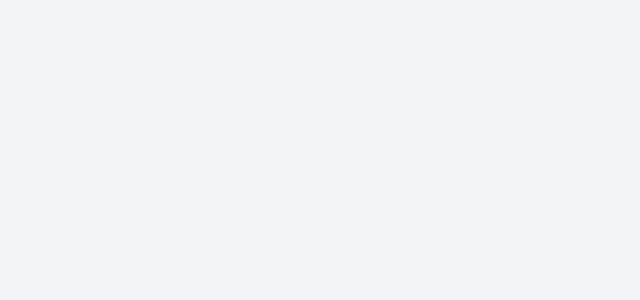
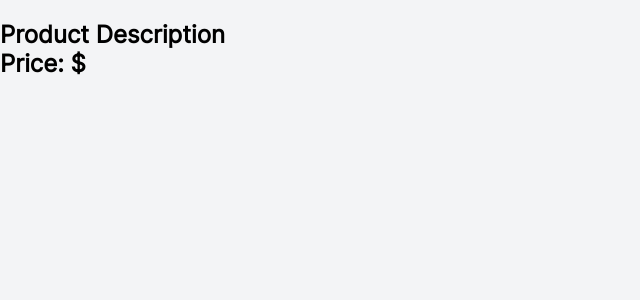
Before and after one commit to mavrk-mose/E-commerce, a React (Vite) app: page /description in a window 1280 px wide. Before the commit this address had no page. Shown: the top 300 px of the page, without its empty margins (0-640 px from the left). Built offline with nearby package versions, Linux system fonts and the light colour scheme.

Commit message:
fixing routing error

```diff
--- a/src/App.jsx
+++ b/src/App.jsx
@@ -10,10 +10,10 @@ function App() {
           <Route index path="/" element={<Home/>}/>
         </Routes>
         <Routes>
-          <Route path="/cart" element={<Cart/>}/>
+          <Route exact path="/cart" element={<Cart/>}/>
         </Routes>
         <Routes>
-          <Route path="/description" element={<Description/>}/>
+          <Route exact path="/description" element={<Description/>}/>
         </Routes>
     </Router>
   )
--- a/src/components/Description.jsx
+++ b/src/components/Description.jsx
@@ -1,21 +1,14 @@
 import React from 'react'
 import {useState, useEffect} from 'react'
 function Description() {
-  const [product, setProduct] = useState([]);
-  //fetch data from the api with useEffect
-  useEffect(() => {
-      fetch('https://fakestoreapi.com/products/1')
-      .then(res => res.json())
-      .then(result => setProduct(result))
-  }, []);
-  console.log(product)
+
+
+
   return (
     <div className="product">
-                      <Link to="/Description">
-                        <img src={product.image} alt="girl" />
-                      </Link>
-                    <h2>{product.title}</h2>
-                    <h2>Price: ${product.price}</h2>
+                      <img src="" alt="" />
+                    <h2>Product Description</h2>
+                    <h2>Price: ${}</h2>
                 </div>
   )
 }
--- a/src/components/Products.jsx
+++ b/src/components/Products.jsx
@@ -16,7 +16,7 @@ function Products() {
     <div key={product.id} className="grid">
       {product.map((item) => (
                 <div className="product">
-                      <Link to="/Description">
+                      <Link to={`/Description/${item.id}`} >
                         <img src={item.image} alt="girl" />
                       </Link>
                     <h3>{item.title}</h3>
```
